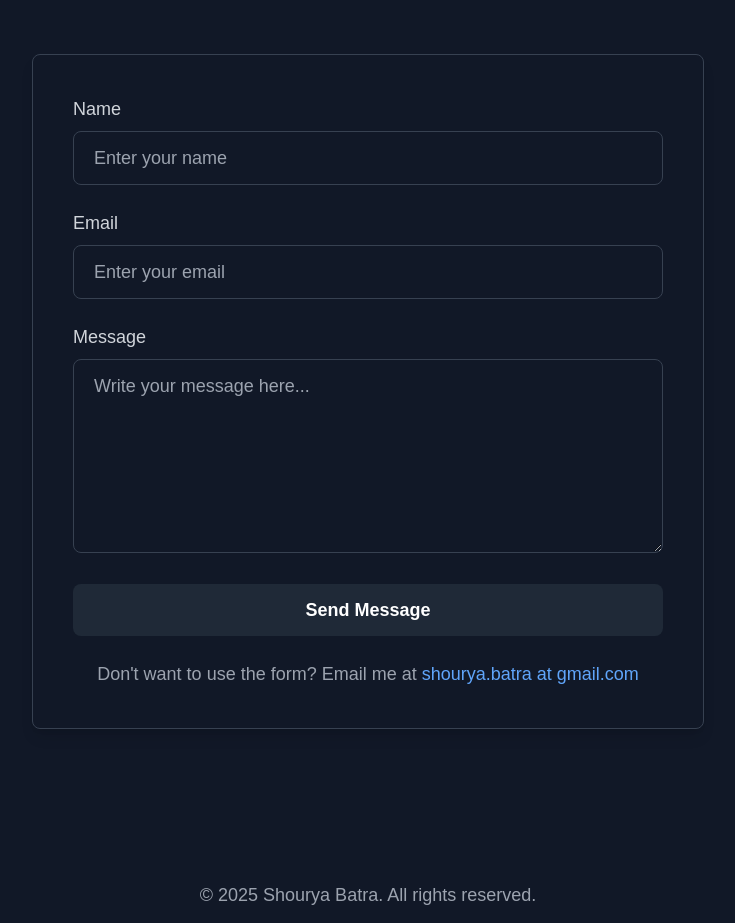
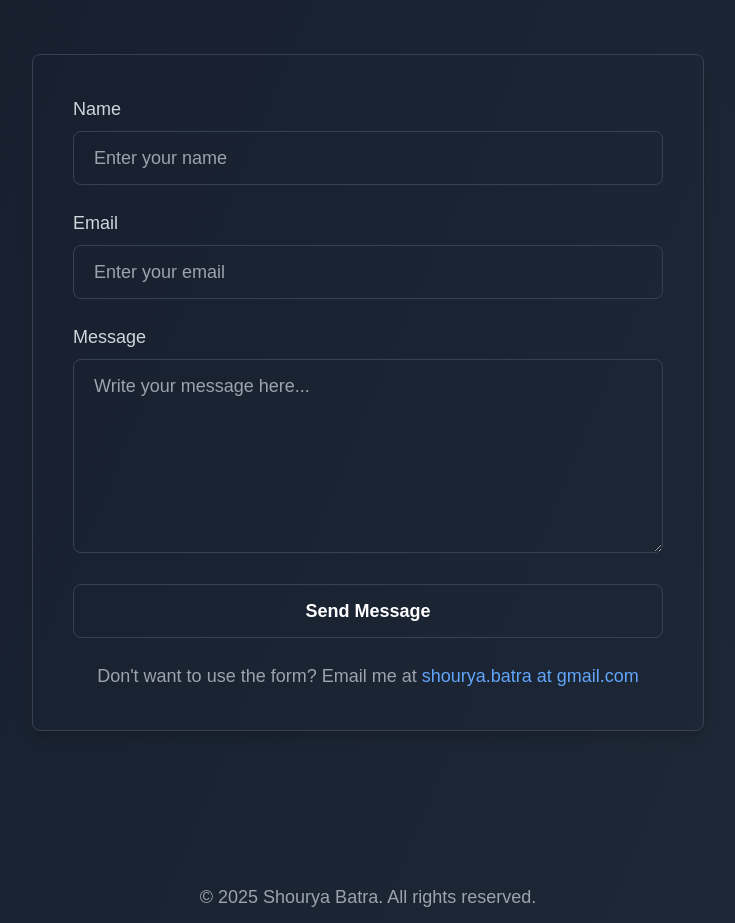
Before and after one commit to ShouryaBatra/personal-website, a Next.js app: page / in a window 1280 px wide. Shown: the part 2046-2969 px from the top of the page, without its empty margins (272-1007 px from the left). Built offline with nearby package versions, Linux system fonts and the light colour scheme.

Commit message:
background gradient

```diff
--- a/src/pages/index.js
+++ b/src/pages/index.js
@@ -64,7 +64,7 @@ export default function Home() {
   ];
 
   return (
-    <div className="min-h-screen bg-gray-900 text-white">
+    <div className="min-h-screen bg-gradient-to-br from-gray-900 to-gray-800 text-white">
       {/* Header */}
       <header className="text-center py-20">
         <div className="w-32 h-32 mx-auto rounded-full overflow-hidden border-4 border-gray-700">
@@ -134,7 +134,7 @@ export default function Home() {
       {/* Contact */}
       <section className="py-16 px-4">
         <h2 className="text-4xl font-bold text-center mb-12">Contact Me</h2>
-        <div className="max-w-2xl mx-auto border border-gray-700 p-10 rounded-lg shadow-lg">
+        <div className="max-w-2xl mx-auto border border-gray-700 p-10 rounded-lg shadow-lg ">
           <form
             className="flex flex-col gap-6"
             action="https://formspree.io/f/xpwarqdd"
@@ -151,7 +151,7 @@ export default function Home() {
                 type="text"
                 id="name"
                 name="name"
-                className="w-full px-5 py-3 text-lg rounded-lg bg-gray-900 text-white border border-gray-700 focus:outline-none focus:ring-2 focus:ring-blue-500 focus:border-transparent transition-all"
+                className="w-full px-5 py-3 text-lg rounded-lg bg-transparent text-white border border-gray-700 focus:outline-none focus:ring-2 focus:ring-blue-500 focus:border-transparent transition-all"
                 placeholder="Enter your name"
                 required
               />
@@ -167,7 +167,7 @@ export default function Home() {
                 type="email"
                 id="email"
                 name="email"
-                className="w-full px-5 py-3 text-lg rounded-lg bg-gray-900 text-white border border-gray-700 focus:outline-none focus:ring-2 focus:ring-blue-500 focus:border-transparent transition-all"
+                className="w-full px-5 py-3 text-lg rounded-lg bg-transparent text-white border border-gray-700 focus:outline-none focus:ring-2 focus:ring-blue-500 focus:border-transparent transition-all"
                 placeholder="Enter your email"
                 required
               />
@@ -183,14 +183,14 @@ export default function Home() {
                 id="message"
                 name="message"
                 rows="6"
-                className="w-full px-5 py-3 text-lg rounded-lg bg-gray-900 text-white border border-gray-700 focus:outline-none focus:ring-2 focus:ring-blue-500 focus:border-transparent transition-all"
+                className="w-full px-5 py-3 text-lg rounded-lg bg-transparent text-white border border-gray-700 focus:outline-none focus:ring-2 focus:ring-blue-500 focus:border-transparent transition-all"
                 placeholder="Write your message here..."
                 required
               ></textarea>
             </div>
             <button
               type="submit"
-              className="w-full bg-gray-800 text-white font-semibold py-3 text-lg rounded-lg transition-all duration-300 ease-in-out transform active:scale-95 hover:bg-gray-700/80 hover:shadow-lg"
+              className="w-full bg-transparent text-white font-semibold py-3 text-lg rounded-lg border border-gray-700 transition-all duration-300 ease-in-out transform active:scale-95 hover:bg-gray-800 hover:shadow-lg"
             >
               Send Message
             </button>
@@ -208,7 +208,7 @@ export default function Home() {
       </section>
 
       {/* Footer */}
-      <footer className="bg-gray-900 text-gray-400 text-center py-6 mt-16">
+      <footer className="bg-transparent text-gray-400 text-center py-6 mt-16">
         <p className="text-lg">
           © {new Date().getFullYear()} Shourya Batra. All rights reserved.
         </p>
```
